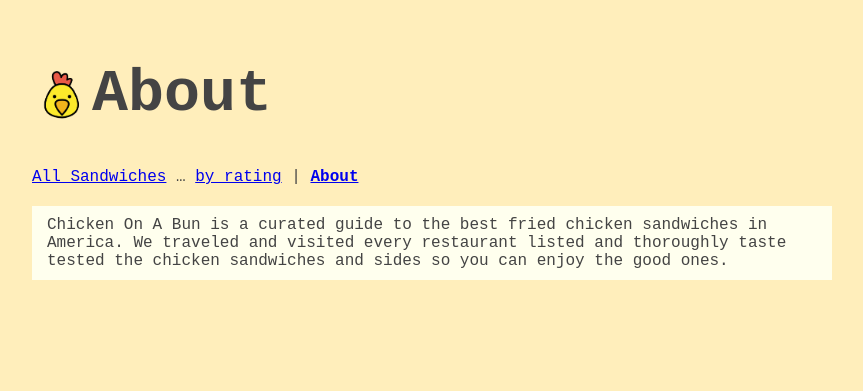
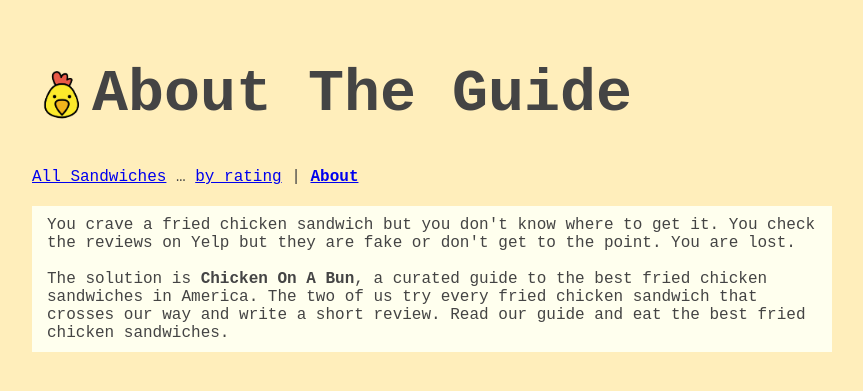
Before and after one commit to stefanthoss/chickenonabun, a Jekyll site: the page built from about.html, in a window 1280 px wide. Shown: the top 391 px of the page, without its empty margins (208-1071 px from the left). Built offline with Jekyll 4.4.1, drawn with Linux system fonts in a browser that asks for light colours.

Commit message:
Better about page

```diff
--- a/about.html
+++ b/about.html
@@ -1,5 +1,12 @@
 ---
-title: About
+title: About The Guide
 ---
 
-<p class="restaurant">{{ site.description }}</p>
+<p class="restaurant">
+  You crave a fried chicken sandwich but you don't know where to get it. You check the reviews on Yelp but they are fake
+  or don't get to the point. You are lost.<br /><br />
+
+  The solution is <b>Chicken On A Bun</b>, a curated guide to the best fried chicken sandwiches in America. The two of
+  us try every fried chicken sandwich that crosses our way and write a short review. Read our guide and eat the best
+  fried chicken sandwiches.
+</p>
```
